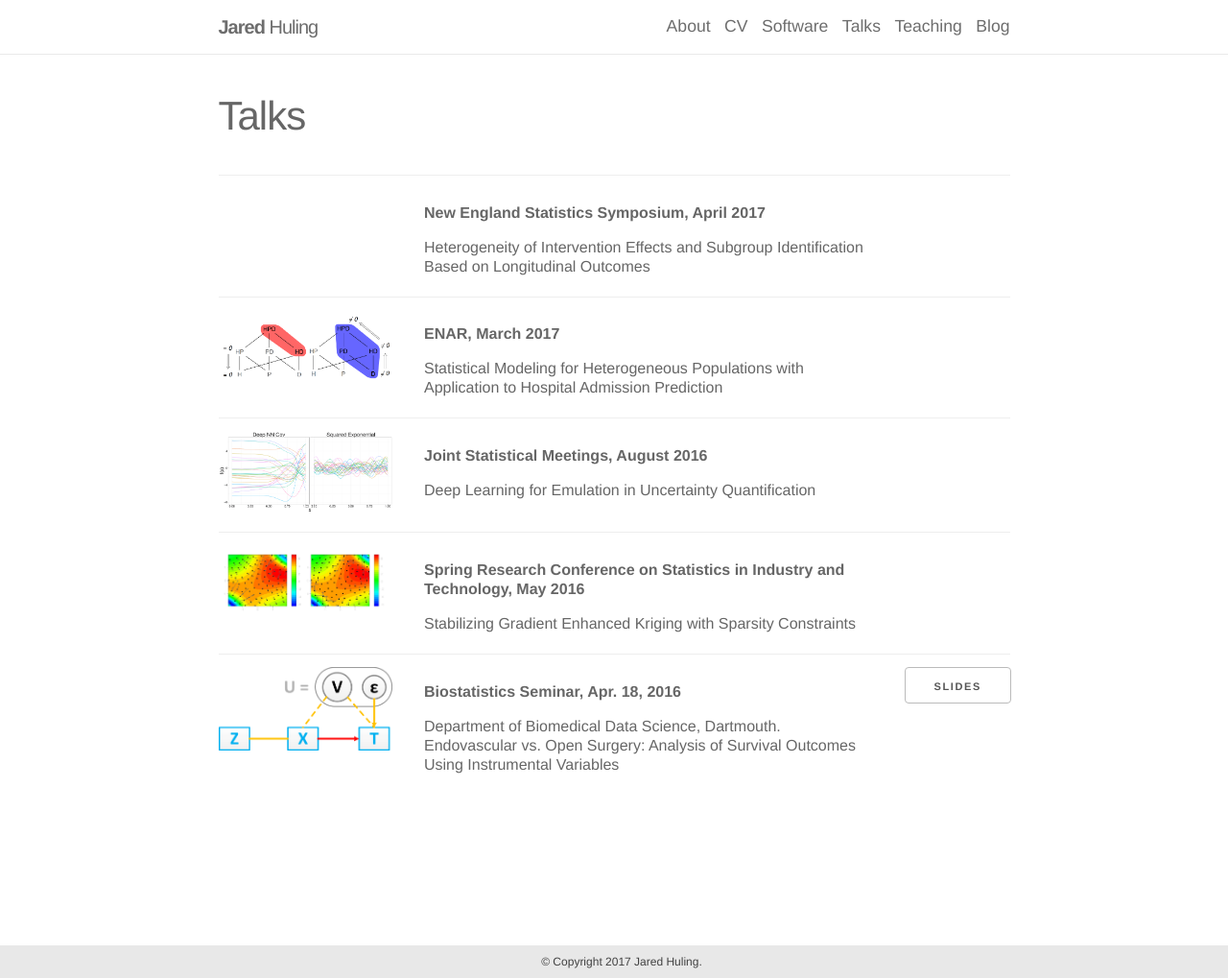
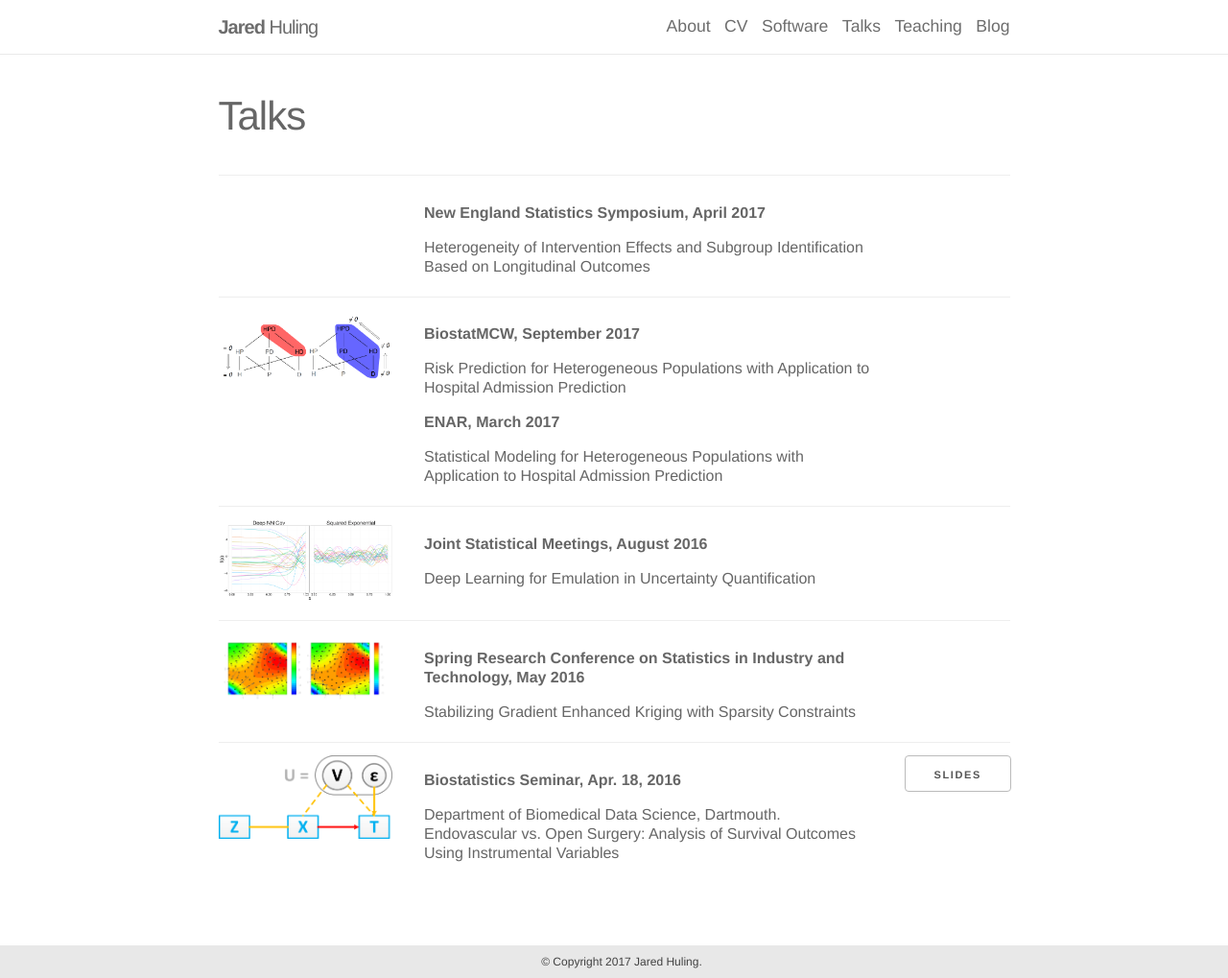
Before and after one commit to jaredhuling/jaredhuling.github.io, a Jekyll site: the page built from _pages/talks.md, in a window 1280 px wide and 1019 px high. Shown: the whole window at 96% size. Built offline with Jekyll 4.4.1, drawn with Linux system fonts in a browser that asks for light colours; nearby versions of some CDN libraries.

Commit message:
bistatmcw

```diff
--- a/_pages/talks.md
+++ b/_pages/talks.md
@@ -39,10 +39,15 @@ title: Talks
 
       <div class="seven columns">
 
+        <h5><b>BiostatMCW, September 2017</b></h5>
+        <h5>
+        Risk Prediction for Heterogeneous Populations with Application to Hospital Admission Prediction
+        </h5>
         <h5><b>ENAR, March 2017</b></h5>
         <h5>
         Statistical Modeling for Heterogeneous Populations with Application to Hospital Admission Prediction
         </h5>
+
 
       </div>
 
```
